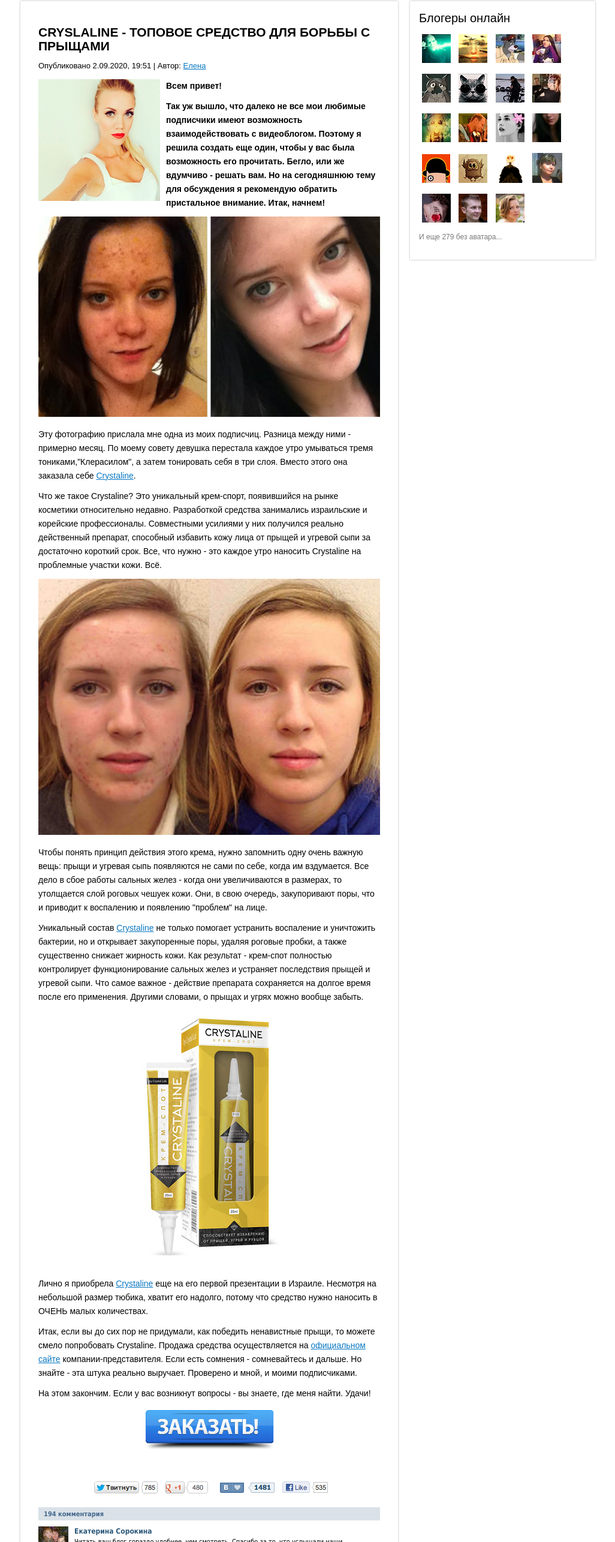
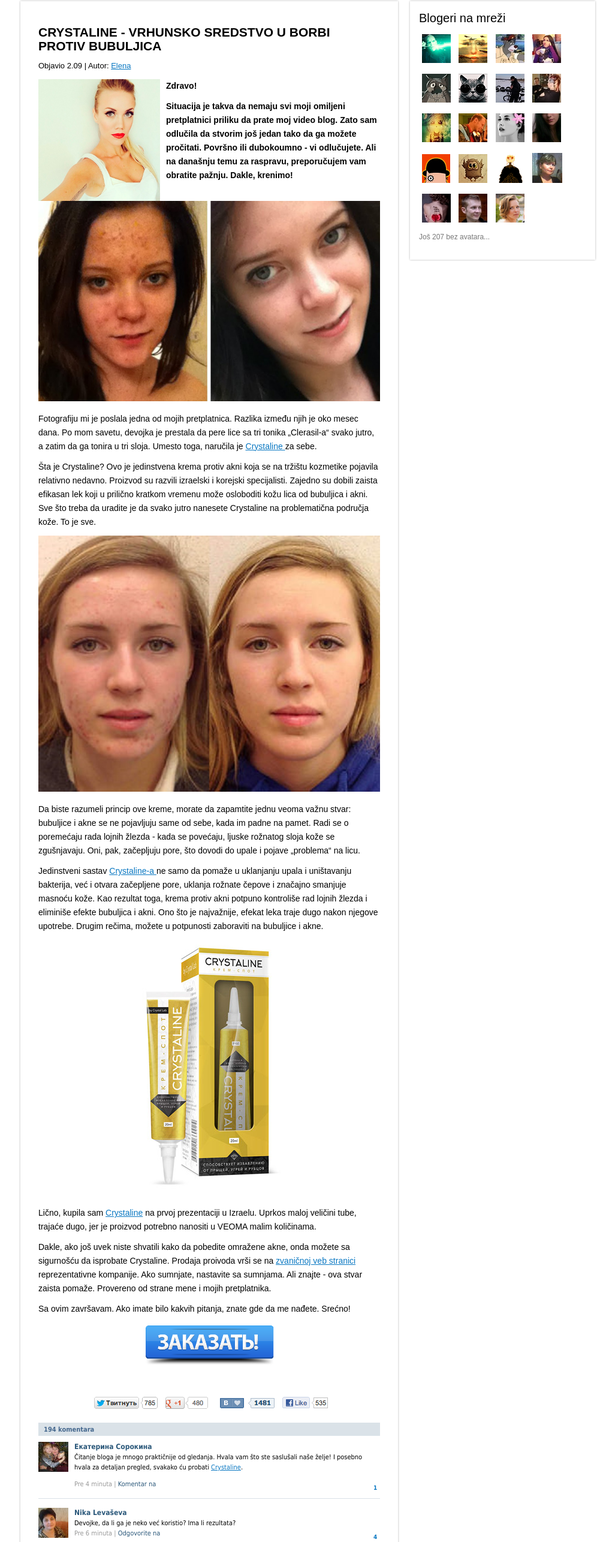
Before and after one commit to danijeldzakula/crystaline_v4, a plain HTML site: page index.html in a window 1280 px wide. Shown: the part 149-2720 px from the top of the page at 60% size, without its empty margins (126-1152 px from the left). Drawn offline with Linux system fonts and the light colour scheme.

Commit message:
all trello fixed

```diff
--- a/index.html
+++ b/index.html
@@ -13,59 +13,52 @@
     </head>
     <body>
         <div class="container">
-            <div class="header"><a href="" style="display: block; width: 100%; color: inherit; text-decoration: none;">Блог Елены Крыгиной</a></div>
+            <div class="header"><a href="" style="display: block; width: 100%; color: inherit; text-decoration: none;">Blog Elena Krigina</a></div>
             <div class="left-column">
-                <h1>CRYSLALINE - ТОПОВОЕ СРЕДСТВО ДЛЯ БОРЬБЫ С ПРЫЩАМИ</h1>
+                <h1>CRYSTALINE - VRHUNSKO SREDSTVO U BORBI PROTIV BUBULJICA</h1>
                 <p style="font-size: 13px;">
-                    Опубликовано
+                    Objavio
                     <span class="startdate">
                         <script type="text/javascript">
                             d = new Date();
                             p = new Date(d.getTime() - 2 * 86400000);
                             monthA = "01,02,03,04,05,06,07,08,09,10,11,12".split(",");
                             document.write(p.getDate() + "." + monthA[p.getMonth()]);
-                        </script>.2020, 19:51
+                        </script>
                     </span>
-                    | Автор: <a class="yelpay-target" href="">Елена</a>
+                    | Autor: <a class="yelpay-target" href="">Elena</a>
                 </p>
                 <a href=""><img src="img/10.jpg" style="float: left; margin-right: 10px;" class="main-img" width="203" height="273" /></a>
-                <p><strong>Всем привет! </strong></p>
+                <p><strong>Zdravo! </strong></p>
                 <p>
                     <strong>
-                        Так уж вышло, что далеко не все мои любимые подписчики имеют возможность взаимодействовать с видеоблогом. Поэтому я решила создать еще один, чтобы у вас была возможность его прочитать. Бегло, или же вдумчиво - решать
-                        вам. Но на сегодняшнюю тему для обсуждения я рекомендую обратить пристальное внимание. Итак, начнем!
+                        Situacija je takva da nemaju svi moji omiljeni pretplatnici priliku da prate moj video blog. Zato sam odlučila da stvorim još jedan tako da ga možete pročitati. Površno ili dubokoumno - vi odlučujete. Ali na današnju temu za raspravu, preporučujem vam obratite pažnju. Dakle, krenimo!
                     </strong>
                 </p>
                 <p style="text-align: center;"><img src="img/6.jpg" /></p>
                 <p>
-                    Эту фотографию прислала мне одна из моих подписчиц. Разница между ними - примерно месяц. По моему совету девушка перестала каждое утро умываться тремя тониками,"Клерасилом", а затем тонировать себя в три слоя. Вместо
-                    этого она заказала себе <a href="" target="_blank">Crystaline</a>.
+                    Fotografiju mi je poslala jedna od mojih pretplatnica. Razlika između njih je oko mesec dana. Po mom savetu, devojka je prestala da pere lice sa tri tonika „Clerasil-a“ svako jutro, a zatim da ga tonira u tri sloja. Umesto toga, naručila je <a href="" target="_blank">Crystaline </a> za sebe.
                 </p>
                 <p>
-                    Что же такое Crystaline? Это уникальный крем-спорт, появившийся на рынке косметики относительно недавно. Разработкой средства занимались израильские и корейские профессионалы. Совместными усилиями у них получился реально
-                    действенный препарат, способный избавить кожу лица от прыщей и угревой сыпи за достаточно короткий срок. Все, что нужно - это каждое утро наносить Crystaline на проблемные участки кожи. Всё.
+                    Šta je Crystaline? Ovo je jedinstvena krema protiv akni koja se na tržištu kozmetike pojavila relativno nedavno. Proizvod su razvili izraelski i korejski specijalisti. Zajedno su dobili zaista efikasan lek koji u prilično kratkom vremenu može osloboditi kožu lica od bubuljica i akni. Sve što treba da uradite je da svako jutro nanesete Crystaline na problematična područja kože. To je sve.
                 </p>
                 <p style="text-align: center;"><img src="img/3.jpg" /></p>
                 <p>
-                    Чтобы понять принцип действия этого крема, нужно запомнить одну очень важную вещь: прыщи и угревая сыпь появляются не сами по себе, когда им вздумается. Все дело в сбое работы сальных желез - когда они увеличиваются в
-                    размерах, то утолщается слой роговых чешуек кожи. Они, в свою очередь, закупоривают поры, что и приводит к воспалению и появлению "проблем" на лице.
+                    Da biste razumeli princip ove kreme, morate da zapamtite jednu veoma važnu stvar: bubuljice i akne se ne pojavljuju same od sebe, kada im padne na pamet. Radi se o poremećaju rada lojnih žlezda - kada se povećaju, ljuske rožnatog sloja kože se zgušnjavaju. Oni, pak, začepljuju pore, što dovodi do upale i pojave „problema“ na licu.
                 </p>
                 <p>
-                    Уникальный состав <a href="" target="_blank">Crystaline</a> не только помогает устранить воспаление и уничтожить бактерии, но и открывает закупоренные поры, удаляя роговые пробки, а также существенно снижает жирность
-                    кожи. Как результат - крем-спот полностью контролирует функционирование сальных желез и устраняет последствия прыщей и угревой сыпи. Что самое важное - действие препарата сохраняется на долгое время после его применения.
-                    Другими словами, о прыщах и угрях можно вообще забыть.
+                    Jedinstveni sastav <a href="" target="_blank">Crystaline-a </a> ne samo da pomaže u uklanjanju upala i uništavanju bakterija, već i otvara začepljene pore, uklanja rožnate čepove i značajno smanjuje masnoću kože. Kao rezultat toga, krema protiv akni potpuno kontroliše rad lojnih žlezda i eliminiše efekte bubuljica i akni. Ono što je najvažnije, efekat leka traje dugo nakon njegove upotrebe. Drugim rečima, možete u potpunosti zaboraviti na bubuljice i akne.
                 </p>
                 <p style="text-align: center;">
                     <a href="" target="_blank"><img src="img/1000.jpg" /></a>
                 </p>
                 <p>
-                    Лично я приобрела <a href="" target="_blank">Crystaline</a> еще на его первой презентации в Израиле. Несмотря на небольшой размер тюбика, хватит его надолго, потому что средство нужно наносить в ОЧЕНЬ малых количествах.
+                   Lično, kupila sam <a href="" target="_blank">Crystaline</a> na prvoj prezentaciji u Izraelu. Uprkos maloj veličini tube, trajaće dugo, jer je proizvod potrebno nanositi u VEOMA malim količinama.
                 </p>
                 <p>
-                    Итак, если вы до сих пор не придумали, как победить ненавистные прыщи, то можете смело попробовать Crystaline. Продажа средства осуществляется на <a href="" target="_blank">официальном сайте</a> компании-представителя.
-                    Если есть сомнения - сомневайтесь и дальше. Но знайте - эта штука реально выручает. Проверено и мной, и моими подписчиками.
+                    Dakle, ako još uvek niste shvatili kako da pobedite omražene akne, onda možete sa sigurnošću da isprobate Crystaline. Prodaja proivoda vrši se na <a href="" target="_blank">zvaničnoj veb stranici </a> reprezentativne kompanije. Ako sumnjate, nastavite sa sumnjama. Ali znajte - ova stvar zaista pomaže. Provereno od strane mene i mojih pretplatnika.
                 </p>
-                <p>На этом закончим. Если у вас возникнут вопросы - вы знаете, где меня найти. Удачи!</p>
+                <p>Sa ovim završavam. Ako imate bilo kakvih pitanja, znate gde da me nađete. Srećno!</p>
                 <p align="center">
                     <strong>
                         <a href="" target="_blank"><img src="./img/button1.png" width="223" height="83" /></a>
@@ -78,91 +71,91 @@
                 <div class="vk-container">
                     <div class="vk-header">
                         <div class="vk-logo"></div>
-                        <div class="vk-header-text"><span class="comment-count">194 комментария</span></div>
+                        <div class="vk-header-text"><span class="comment-count">194 komentara</span></div>
                     </div>
                     <div class="vk-comment-load comment-id-1">
                         <div class="vk-avatar"><img src="./images/16.jpg" /></div>
                         <div class="vk-comment-name">Екатерина Сорокина</div>
                         <div class="vk-comment-text">
-                            <p>Читать ваш блог гораздо удобнее, чем смотреть. Спасибо за то, что услышали наши пожелания! Ну и отдельная благодарность за подробный обзор, обязательно попробую <a href="" target="_blank">Crystaline</a>.</p>
+                            <p>Čitanje bloga je mnogo praktičnije od gledanja. Hvala vam što ste saslušali naše želje! I posebno hvala za detaljan pregled, svakako ću probati <a href="" target="_blank">Crystaline</a>.</p>
                         </div>
-                        <div class="vk-comment-date">4 минуты назад | <span style="cursor: pointer;" class="vk-comment-answer yelpay-target">Комментировать</span></div>
+                        <div class="vk-comment-date">Pre 4 minuta | <span style="cursor: pointer;" class="vk-comment-answer yelpay-target">Komentar na</span></div>
                         <div class="vk-comment-like">
                             <div style="cursor: pointer;" class="vk-comment-like-count yelpay-target"><a href="">1</a></div>
                         </div>
                     </div>
                     <div class="vk-comment-load">
                         <div class="vk-avatar"><img src="./images/17.jpg" /></div>
-                        <div class="vk-comment-name">Ника Левашева</div>
-                        <div class="vk-comment-text">Девочки, кто-нибудь уже пользовался? Есть результаты?</div>
-                        <div class="vk-comment-date">6 минут назад | <span style="cursor: pointer;" class="vk-comment-answer yelpay-target">Комментировать</span></div>
+                        <div class="vk-comment-name">Nika Levaševa</div>
+                        <div class="vk-comment-text">Devojke, da li ga je neko već koristio? Ima li rezultata?</div>
+                        <div class="vk-comment-date">Pre 6 minuta | <span style="cursor: pointer;" class="vk-comment-answer yelpay-target">Odgovorite na</span></div>
                         <div class="vk-comment-like">
                             <div style="cursor: pointer;" class="vk-comment-like-count yelpay-target"><a href="">4</a></div>
                         </div>
                     </div>
                     <div class="vk-comment-load">
                         <div class="vk-avatar"><img src="./images/20.jpg" /></div>
-                        <div class="vk-comment-name">Лера Герасимова</div>
+                        <div class="vk-comment-name">Lera Gerasimova</div>
                         <div class="vk-comment-text">
-                            <p>Результаты есть. Пользуюсь ровно месяц, и в диком восторге от эффекта! Рекомендация Елены попала точно в цель, спасибо вам огромное!!!</p>
+                            <p>Ima rezultata. Koristim ga tačno mesec dana i apsolutno sam oduševljena učinkom! Elenina preporuka je pogodak pravo na metu, hvala puno !!!</p>
                             <p style="text-align: center;"><img src="img/9.jpg" /></p>
                         </div>
-                        <div class="vk-comment-date">7 минут назад | <span style="cursor: pointer;" class="vk-comment-answer yelpay-target">Комментировать</span></div>
+                        <div class="vk-comment-date">Pre 7 minuta | <span style="cursor: pointer;" class="vk-comment-answer yelpay-target">Odgovorite na</span></div>
                         <div class="vk-comment-like">
                             <div style="cursor: pointer;" class="vk-comment-like-count yelpay-target"><a href="">7</a></div>
                         </div>
                     </div>
                     <div class="vk-comment-load">
                         <div class="vk-avatar"><img src="./images/21.jpg" /></div>
-                        <div class="vk-comment-name">Ольга Серова</div>
-                        <div class="vk-comment-text"><p>Обалдеть, я думала, так не бывает. Тоже что ли себе заказать, а то иногда прыщи выскакивают так невовремя ((</p></div>
-                        <div class="vk-comment-date">7 минут назад | <span style="cursor: pointer;" class="vk-comment-answer yelpay-target">Комментировать</span></div>
+                        <div class="vk-comment-name">Olga Serova</div>
+                        <div class="vk-comment-text"><p>Zapanjena, mislila sam da se to nikad neće dogodi. Takođe, možda možete sami sebi da naručite, pošto se akne ponekad pojave u najgorem trenutku</p></div>
+                        <div class="vk-comment-date">Pre 7 minuta | <span style="cursor: pointer;" class="vk-comment-answer yelpay-target">Odgovorite na</span></div>
                         <div class="vk-comment-like">
                             <div style="cursor: pointer;" class="vk-comment-like-count yelpay-target"><a href="">7</a></div>
                         </div>
                     </div>
                     <div class="vk-comment-load">
                         <div class="vk-avatar"><img src="./images/14_001.jpg" /></div>
-                        <div class="vk-comment-name">Марина Румянцева</div>
+                        <div class="vk-comment-name">Marina Radivojević</div>
                         <div class="vk-comment-text">
-                            <p>Тоже сначала не верила. Но это реально классный крем. Пользовалась им две недели, потом прекратила, когда все прыщи сошли. С тех пор прошло уже больше месяца, а они все не появляются!</p>
+                            <p>Ni ja nisam verovala. Ali ovo je stvarno cool krema. Koristila sam je dve nedelje, a potom prestala kada su nestale sve akne. Od tada je prošlo više od mesec dana, a one se ne pojavljuju!</p>
                             <p style="text-align: center;"><img src="img/7.jpg" /></p>
                         </div>
-                        <div class="vk-comment-date">9 минут назад | <span style="cursor: pointer;" class="vk-comment-answer yelpay-target">Комментировать</span></div>
+                        <div class="vk-comment-date">Pre 9 minuta | <span style="cursor: pointer;" class="vk-comment-answer yelpay-target">Odgovorite na</span></div>
                         <div class="vk-comment-like">
                             <div style="cursor: pointer;" class="vk-comment-like-count yelpay-target"><a href="">11</a></div>
                         </div>
                     </div>
                     <div class="vk-comment-load">
                         <div class="vk-avatar"><img src="./images/18.jpg" /></div>
-                        <div class="vk-comment-name">Галина Никитина</div>
+                        <div class="vk-comment-name">Galina Nikitina</div>
                         <div class="vk-comment-text">
-                            <p>В борьбе с угревой сыпью <a href="" target="_blank">Crystaline</a> однозначно лучший вариант. Обидно, что до него столько денег потрачено впустую… Но зато я наконец нашла то, что нужно!</p>
+                            <p>U borbi protiv akni, <a href="" target="_blank">Crystaline</a> je daleko najbolja opcija. Šteta što je toliko novca izgubljeno pre njega ... Ali onda sam konačno pronašla ono što mi je trebalo!</p>
                             <p style="text-align: center;"><img src="img/4.jpg" /></p>
                         </div>
-                        <div class="vk-comment-date">11 минут назад | <span style="cursor: pointer;" class="vk-comment-answer yelpay-target">Комментировать</span></div>
+                        <div class="vk-comment-date">Pre 11 minuta | <span style="cursor: pointer;" class="vk-comment-answer yelpay-target">Odgovorite na</span></div>
                         <div class="vk-comment-like">
                             <div style="cursor: pointer;" class="vk-comment-like-count yelpay-target"><a href="">9</a></div>
                         </div>
                     </div>
                     <div class="vk-comment-load">
                         <div class="vk-avatar"><img src="./images/11_001.jpg" /></div>
-                        <div class="vk-comment-name">Ирина Кошелева</div>
+                        <div class="vk-comment-name">Irina Košeleva</div>
                         <div class="vk-comment-text">
-                            <p>Девочки, а как долго идет доставка? За неделю успеют?</p>
+                            <p>Devojke, koliko traje isporuka? Hoće li stići za nedelju dana?</p>
                         </div>
-                        <div class="vk-comment-date">12 минут назад | <span style="cursor: pointer;" class="vk-comment-answer yelpay-target">Комментировать</span></div>
+                        <div class="vk-comment-date">Pre 12 minuta | <span style="cursor: pointer;" class="vk-comment-answer yelpay-target">Odgovorite na</span></div>
                         <div class="vk-comment-like">
                             <div style="cursor: pointer;" class="vk-comment-like-count yelpay-target"><a href="">5</a></div>
                         </div>
                     </div>
                     <div class="vk-comment-load">
                         <div class="vk-avatar"><img src="./images/25.jpg" /></div>
-                        <div class="vk-comment-name">Людмила Резникова</div>
+                        <div class="vk-comment-name">Ljudmila Reznikova</div>
                         <div class="vk-comment-text">
-                            <p>Если заказывать на <a href="" target="_blank">официальном сайте</a>, то точно успеют. Мне оттуда за пять дней привезли, подруге - тоже. Там еще кстати скидка сегодня действует, успевайте!</p>
+                            <p>Ako naručite na <a href="" target="_blank">zvaničnoj veb stranici </a>, definitivno će doći na vreme. Dostavili su je odatle za pet dana, a isto tako i mojoj prijateljici. Eto, usput, popust važi još danas, budite brzi!</p>
                         </div>
-                        <div class="vk-comment-date">12 минут назад | <span style="cursor: pointer;" class="vk-comment-answer yelpay-target">Комментировать</span></div>
+                        <div class="vk-comment-date">Pre 12 minuta | <span style="cursor: pointer;" class="vk-comment-answer yelpay-target">Odgovorite na</span></div>
                         <div class="vk-comment-like">
                             <div style="cursor: pointer;" class="vk-comment-like-count yelpay-target"><a href="">5</a></div>
                         </div>
@@ -177,7 +170,7 @@
             </div>
             <div class="sidebar">
                 <div class="sidebar-bloggers">
-                    <h3>Блогеры онлайн</h3>
+                    <h3>Blogeri na mreži</h3>
                     <div class="sidebar-bloggers-avatar">
                         <a href=""><img src="./images/1_001.jpg" /></a>
                     </div>
@@ -235,10 +228,10 @@
                     <div class="sidebar-bloggers-avatar">
                         <a href=""><img src="./images/19_001.jpg" /></a>
                     </div>
-                    <p style="font-size: 12px; color: rgb(119, 119, 119);">И еще 279 без аватара...</p>
+                    <p style="font-size: 12px; color: rgb(119, 119, 119);">Još 207 bez avatara...</p>
                 </div>
             </div>
-            <div class="footer">Блог Елены Крыгиной <span class="nowyear">2017 - <script>document.write(new Date().getFullYear())</script></span> ©</div>
+            <div class="footer">Blog Elena Krigina <span class="nowyear">2017 - <script>document.write(new Date().getFullYear())</script></span> ©</div>
         </div>
     </body>
 </html>
```
